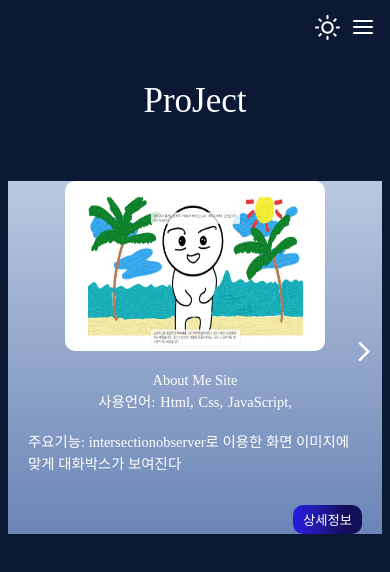
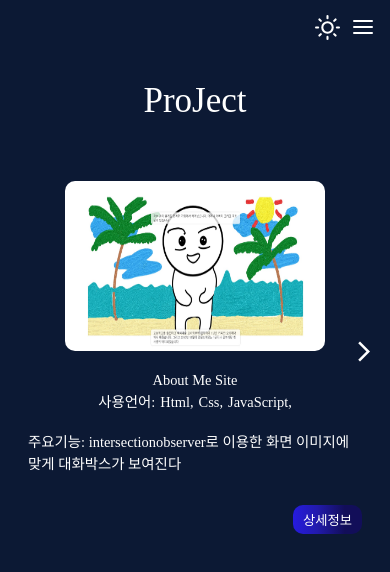
Before and after one commit to operland55/Portfolio, a React (Vite) app: page /project in a window 390 px wide. Shown: the top 572 px of the page. Built offline with nearby package versions, Linux system fonts and the light colour scheme.

Commit message:
✅ Edit list Element Responsive

```diff
--- a/src/Components/Project.tsx
+++ b/src/Components/Project.tsx
@@ -49,7 +49,6 @@ const Items = styled(motion.ul)`
 	}
 `;
 const Item = styled(motion.li)`
-	background-image: ${(props) => props.theme.DetailCard};
 	color: ${(props) => props.theme.textColor};
 	padding: 0 20px;
 	display: flex;
@@ -63,6 +62,7 @@ const Item = styled(motion.li)`
 		justify-content: center;
 		min-height: 500px;
 		gap: 6vw;
+		background-image: ${(props) => props.theme.DetailCard};
 		box-shadow: rgba(0, 0, 0, 0.25) 0px 54px 55px,
 			rgba(0, 0, 0, 0.12) 0px -12px 30px, rgba(0, 0, 0, 0.12) 0px 4px 6px,
 			rgba(0, 0, 0, 0.17) 0px 12px 13px, rgba(0, 0, 0, 0.09) 0px -3px 5px;
```
